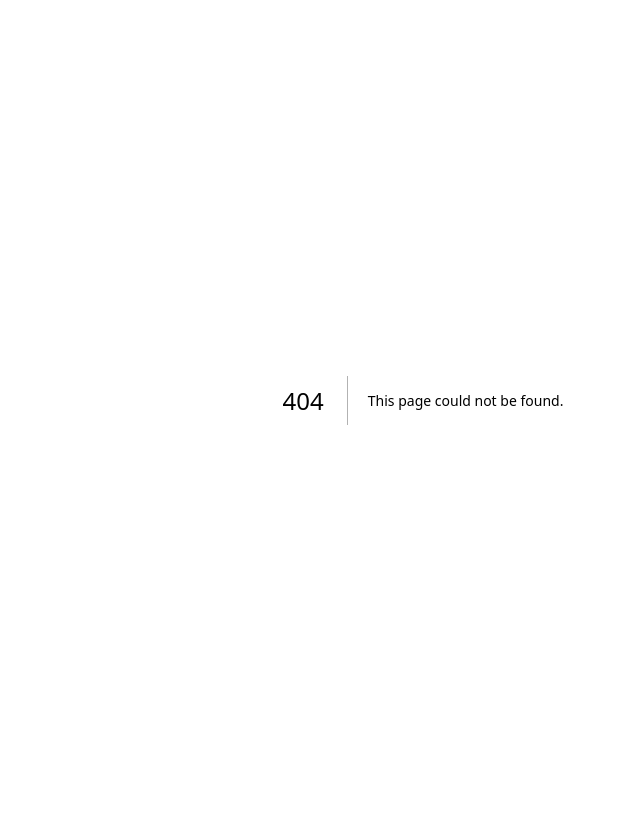
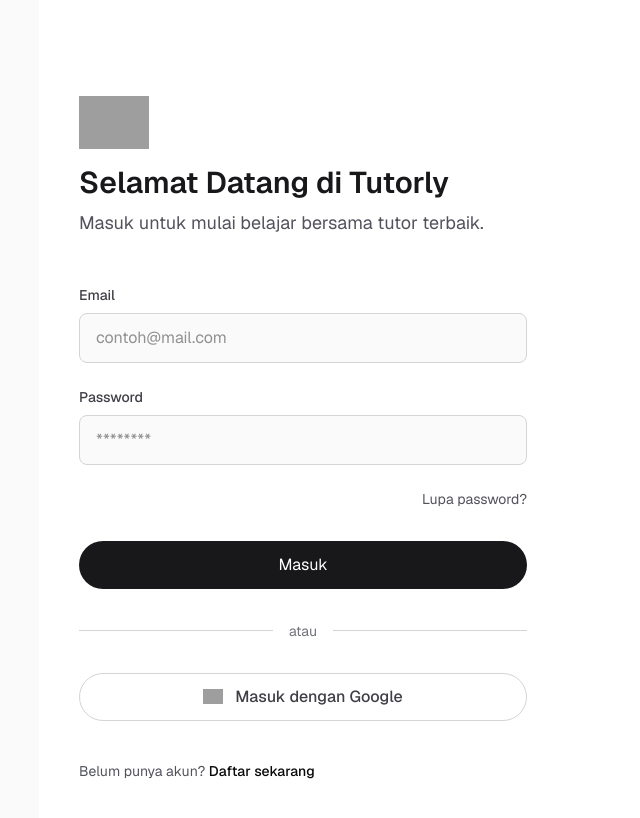
Before and after one commit to arya-satwika/tutorly, a Next.js app: page /coba in a window 1280 px wide. Before the commit this address had no page. Shown: the top 818 px of the page, without its empty margins (217-857 px from the left). Built offline with nearby package versions, Linux system fonts and the light colour scheme; grey boxes are pictures that could not be loaded.

Commit message:
PageLogin

```diff
--- /dev/null
+++ b/app/coba/page.tsx
@@ -0,0 +1,96 @@
+import Image from "next/image";
+
+export default function Login() {
+  return (
+    <div className="flex min-h-screen items-center justify-center bg-zinc-50 font-sans dark:bg-black">
+      <main className="flex min-h-screen w-full max-w-3xl flex-col items-center justify-center py-24 px-10 bg-white dark:bg-black sm:items-start">
+
+        {/* Logo */}
+        <div className="flex w-full flex-col items-center sm:items-start mb-12">
+          <Image
+            src="/logo.png"               // ganti jika punya logo Tutorly
+            alt="Tutorly Logo"
+            width={70}
+            height={70}
+            className="white:invert"
+          />
+          <h1 className="mt-4 text-3xl font-semibold text-zinc-900 dark:text-zinc-50">
+            Selamat Datang di Tutorly
+          </h1>
+          <p className="mt-2 max-w-md text-lg text-zinc-600 dark:text-zinc-400">
+            Masuk untuk mulai belajar bersama tutor terbaik.
+          </p>
+        </div>
+
+        {/* Login Form */}
+        <div className="flex w-full flex-col gap-6 max-w-md">
+
+          {/* Email */}
+          <div className="flex flex-col gap-2">
+            <label className="text-sm font-medium text-zinc-700 dark:text-zinc-300">
+              Email
+            </label>
+            <input
+              type="email"
+              placeholder="contoh@mail.com"
+              className="rounded-lg border border-zinc-300 dark:border-zinc-700 bg-zinc-50 dark:bg-zinc-900 px-4 py-3 text-zinc-800 dark:text-zinc-200 focus:outline-none focus:ring-2 focus:ring-zinc-800 dark:focus:ring-zinc-200"
+            />
+          </div>
+
+          {/* Password */}
+          <div className="flex flex-col gap-2">
+            <label className="text-sm font-medium text-zinc-700 dark:text-zinc-300">
+              Password
+            </label>
+            <input
+              type="password"
+              placeholder="********"
+              className="rounded-lg border border-zinc-300 dark:border-zinc-700 bg-zinc-50 dark:bg-zinc-900 px-4 py-3 text-zinc-800 dark:text-zinc-200 focus:outline-none focus:ring-2 focus:ring-zinc-800 dark:focus:ring-zinc-200"
+            />
+          </div>
+
+          {/* Lupa Password */}
+          <p className="text-sm text-right w-full text-zinc-600 dark:text-zinc-400 hover:underline cursor-pointer">
+            Lupa password?
+          </p>
+
+          {/* Button Login */}
+          <button className="mt-2 flex h-12 w-full items-center justify-center gap-2 rounded-full bg-zinc-900 dark:bg-zinc-50 text-white dark:text-black transition-colors hover:bg-zinc-800 dark:hover:bg-zinc-200">
+            Masuk
+          </button>
+
+          {/* Divider */}
+          <div className="flex items-center gap-4 my-2">
+            <div className="flex-1 h-px bg-zinc-300 dark:bg-zinc-700"></div>
+            <span className="text-sm text-zinc-500 dark:text-zinc-400">atau</span>
+            <div className="flex-1 h-px bg-zinc-300 dark:bg-zinc-700"></div>
+          </div>
+
+          {/* Login with Google */}
+          <button className="flex h-12 w-full items-center justify-center gap-3 rounded-full border border-zinc-300 dark:border-zinc-700 px-5 hover:bg-black/[.04] dark:hover:bg-[#1a1a1a] transition">
+            <Image
+              src="/google.png"          // tambahkan ke folder public
+              alt="Google Logo"
+              width={20}
+              height={20}
+            />
+            <span className="font-medium text-zinc-700 dark:text-zinc-200">
+              Masuk dengan Google
+            </span>
+          </button>
+        </div>
+
+        {/* Register Link */}
+        <p className="text-center mt-10 text-sm text-zinc-600 dark:text-zinc-400">
+          Belum punya akun?{" "}
+          <a
+            href="/register"
+            className="font-medium text-zinc-950 dark:text-zinc-50 hover:underline"
+          >
+            Daftar sekarang
+          </a>
+        </p>
+      </main>
+    </div>
+  );
+}
```
